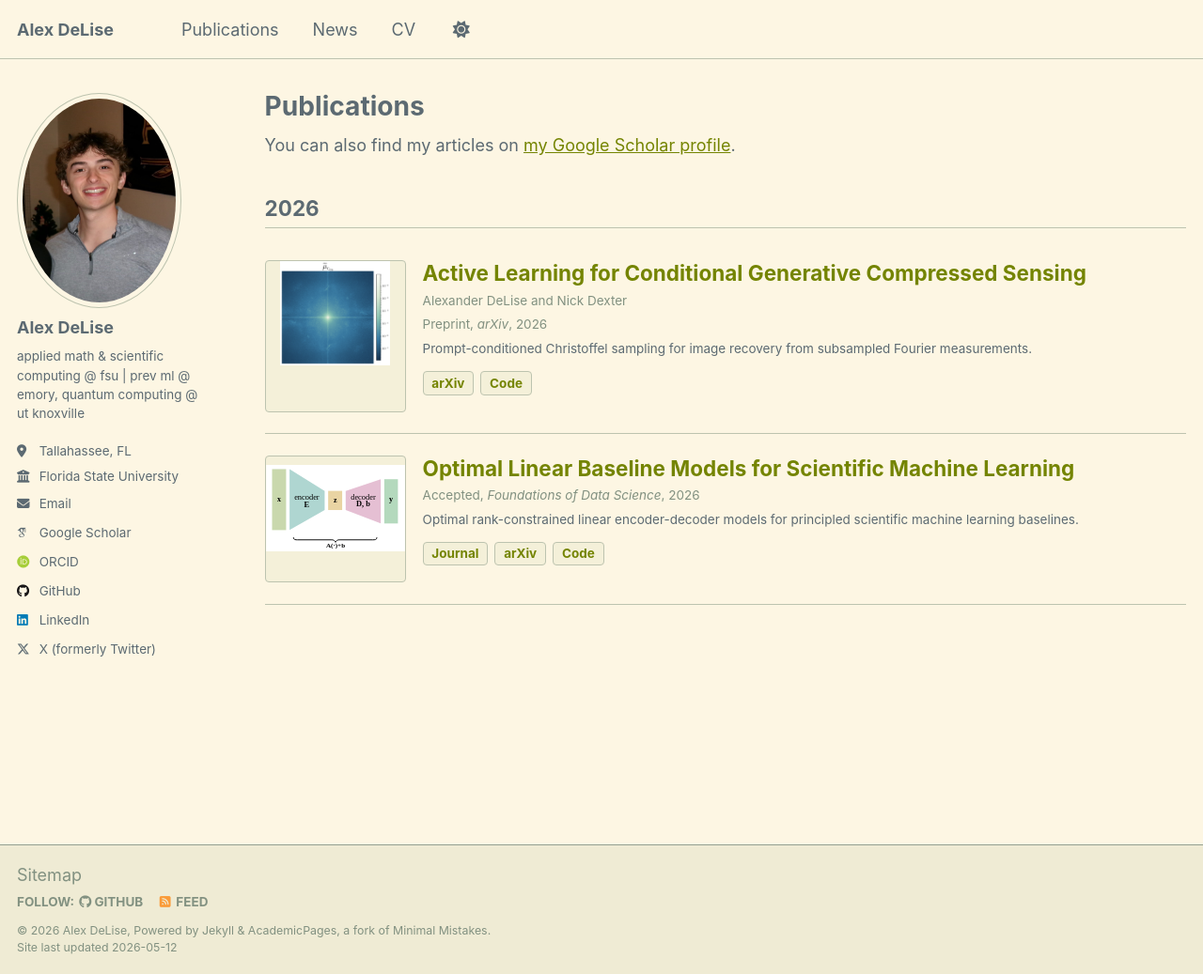
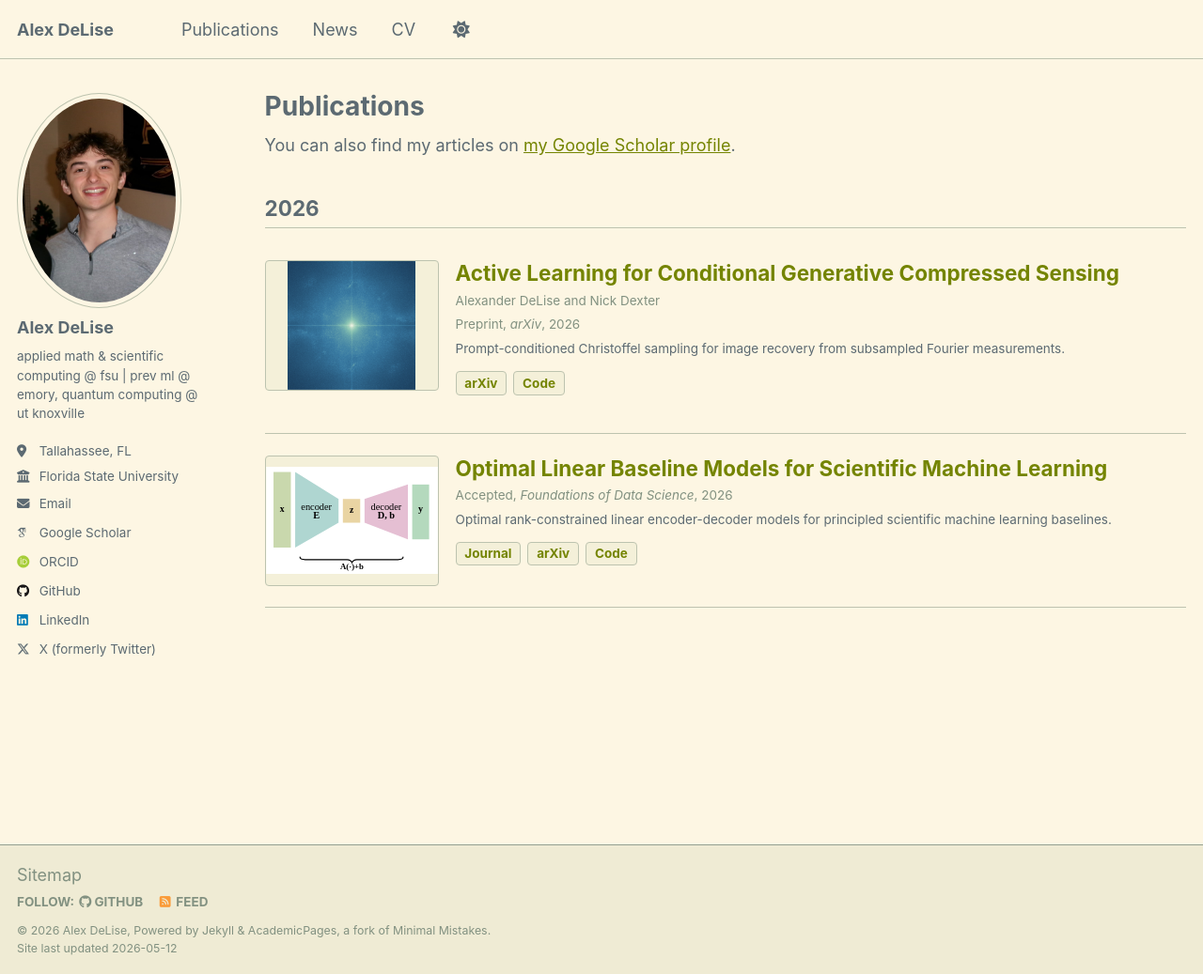
Before and after one commit to alexdelise/alexdelise.github.io, a Jekyll site: the page built from _pages/publications.html, in a window 1280 px wide and 1037 px high. Shown: the whole window at 94% size. Built offline with Jekyll 4.4.1, drawn with Linux system fonts in a browser that asks for light colours; some web fonts are replaced; a script that is not in the unit is left out.

Commit message:
attempting to fix thumbnail issues

```diff
--- a/_sass/layout/_archive.scss
+++ b/_sass/layout/_archive.scss
@@ -265,12 +265,13 @@
   border-bottom: 1px solid var(--global-border-color);
 
   @include breakpoint($small) {
-    grid-template-columns: 150px minmax(0, 1fr);
+    grid-template-columns: 185px minmax(0, 1fr);
   }
 }
 
 .publication-card__media {
   display: block;
+  align-self: start;
   overflow: hidden;
   border: 1px solid var(--global-border-color);
   border-radius: $border-radius;
```
Also changed, not shown: images/publications/active-learning-conditional-gcs.png.
